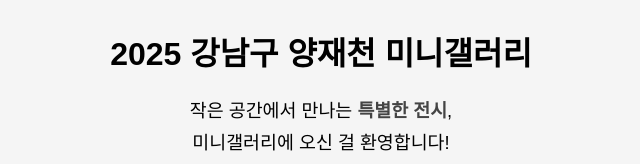
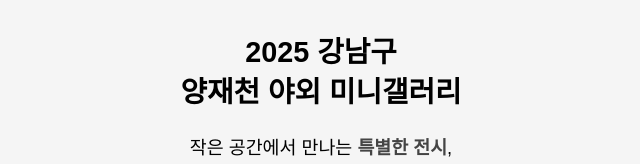
Before and after one commit to tjgus1599/minigallery_gangnam, a plain HTML site: page index.html in a window 1280 px wide. Shown: the top 164 px of the page, without its empty margins (319-959 px from the left). Drawn offline with Linux system fonts and the light colour scheme.

Commit message:
Update main title and add sub-title in HTML

```diff
--- a/index.html
+++ b/index.html
@@ -13,12 +13,20 @@
   <meta property="og:url" content="https://tjgus1599.github.io/minigallery_gangnam/">
 </head>
 <body style="margin:0; font-family:sans-serif; background:#f5f5f5; text-align:center; padding-bottom:40px;">
-  <h1 style="margin-top:28px;">2025 강남구 양재천 미니갤러리</h1>
+
+  <!-- 메인 타이틀 -->
+  <h1 style="margin-top:32px; font-size:1.8rem; line-height:1.4; font-weight:700;">
+    2025 강남구<br>
+    양재천 야외 미니갤러리
+  </h1>
+
+  <!-- 서브 타이틀 -->
   <p style="font-size:1.15rem; line-height:1.7; margin:18px 0 28px 0; font-weight:400;">
     작은 공간에서 만나는 <span style="color:#444; font-weight:600;">특별한 전시</span>,<br>
     미니갤러리에 오신 걸 환영합니다!
   </p>
 
+  <!-- 소개 이미지 -->
   <img src="./아트보드 3.png" alt="미니갤러리 포스터"
        style="max-width:90%; height:auto; border:1px solid #ddd; box-shadow:0 2px 6px rgba(0,0,0,0.2);">
 
@@ -37,5 +45,6 @@
       인스타그램 @minigallery_gangnam
     </a>
   </div>
+
 </body>
 </html>
```
